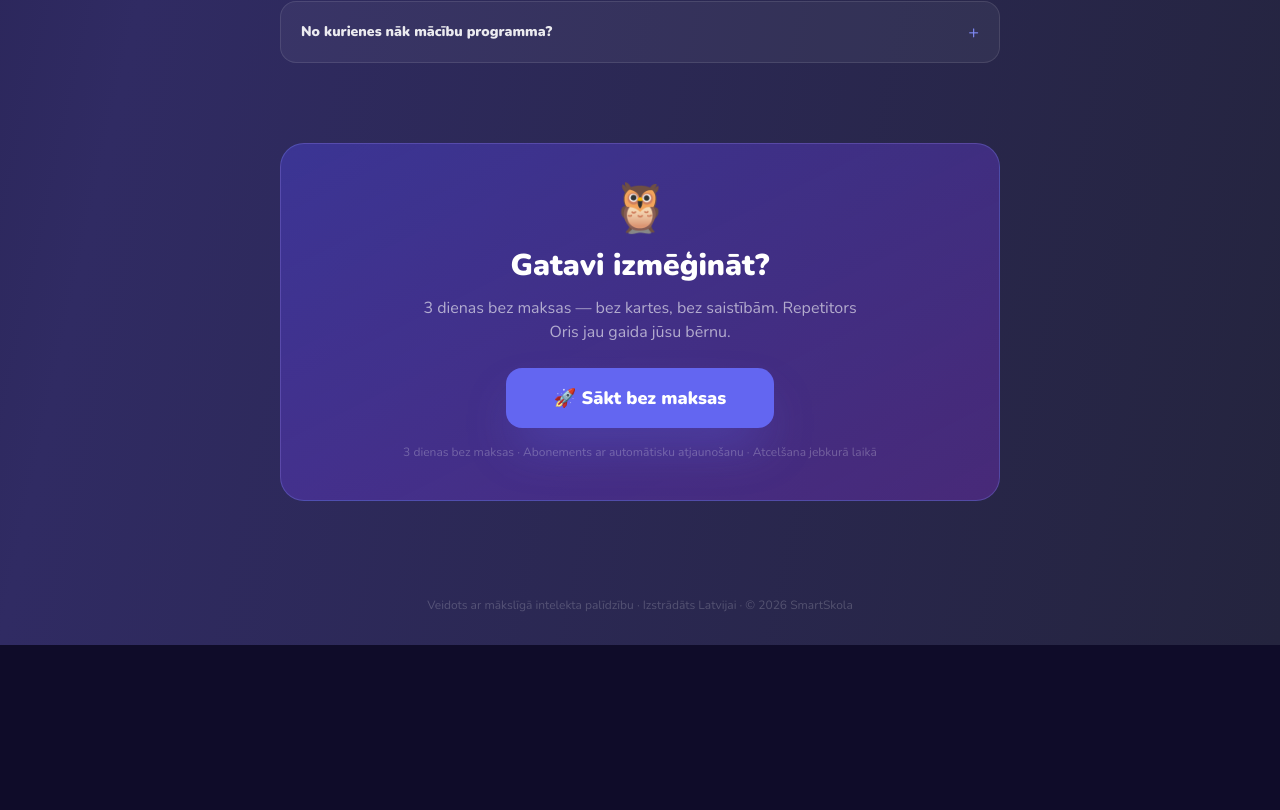
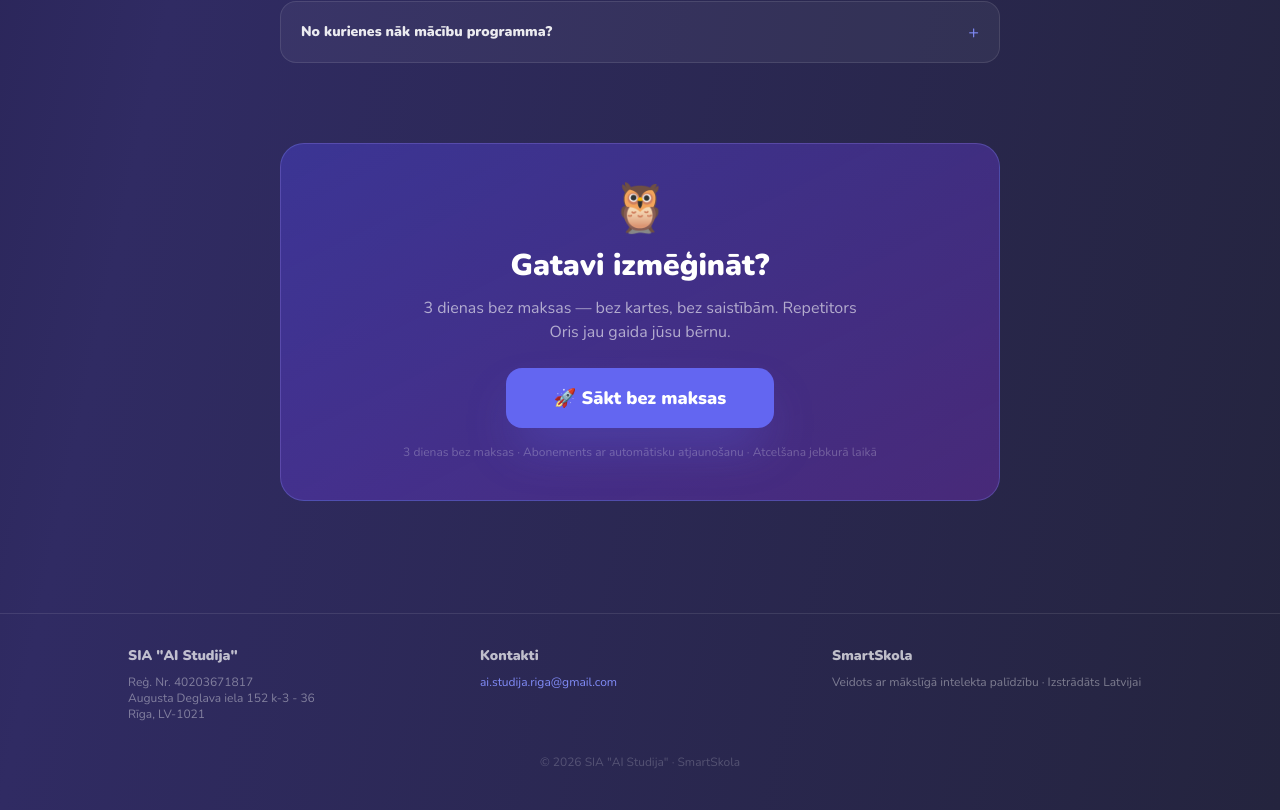
Before and after one commit to leonsgo23-cell/repetirop, a React (Vite) app in the folder client/: page / in a window 1280 px wide. Shown: the part 5256-6066 px from the top of the page. Before the commit the page ends 5901 px from the top, so only its background shows below. Built offline with nearby package versions, Linux system fonts and the light colour scheme; no server answers.

Commit message:
feat: add contact section and company details to footer (AI Studija)

```diff
--- a/client/src/pages/Landing.jsx
+++ b/client/src/pages/Landing.jsx
@@ -862,12 +862,39 @@ export default function Landing() {
       )}
 
       {/* Footer */}
-      <footer className="relative z-10 text-center pb-8 text-white/20 text-xs px-4">
-        {lang === 'lv'
-          ? 'Veidots ar mākslīgā intelekta palīdzību · Izstrādāts Latvijai · © 2026 SmartSkola'
-          : lang === 'uk'
-          ? 'Створено за допомогою штучного інтелекту · Розроблено для Латвії · © 2026 SmartШкола'
-          : 'Создан с помощью искусственного интеллекта · Разработан для Латвии · © 2026 SmartШкола'}
+      <footer className="relative z-10 px-6 pb-10 pt-8 border-t border-white/10 mt-4">
+        <div className="max-w-5xl mx-auto grid grid-cols-1 sm:grid-cols-3 gap-8 text-white/40 text-xs mb-8">
+          {/* Company */}
+          <div>
+            <div className="text-white/70 font-black text-sm mb-2">SIA "AI Studija"</div>
+            <div>Reģ. Nr. 40203671817</div>
+            <div>Augusta Deglava iela 152 k-3 - 36</div>
+            <div>Rīga, LV-1021</div>
+          </div>
+          {/* Contact */}
+          <div>
+            <div className="text-white/70 font-black text-sm mb-2">
+              {lang === 'lv' ? 'Kontakti' : lang === 'uk' ? 'Контакти' : 'Контакты'}
+            </div>
+            <a href="mailto:ai.studija.riga@gmail.com" className="text-indigo-400 hover:text-indigo-300 transition-colors">
+              ai.studija.riga@gmail.com
+            </a>
+          </div>
+          {/* Brand */}
+          <div>
+            <div className="text-white/70 font-black text-sm mb-2">SmartSkola</div>
+            <div>
+              {lang === 'lv'
+                ? 'Veidots ar mākslīgā intelekta palīdzību · Izstrādāts Latvijai'
+                : lang === 'uk'
+                ? 'Створено за допомогою ШІ · Розроблено для Латвії'
+                : 'Создан с помощью ИИ · Разработан для Латвии'}
+            </div>
+          </div>
+        </div>
+        <div className="text-center text-white/20 text-xs">
+          © 2026 SIA "AI Studija" · SmartSkola
+        </div>
       </footer>
     </div>
   );
```
